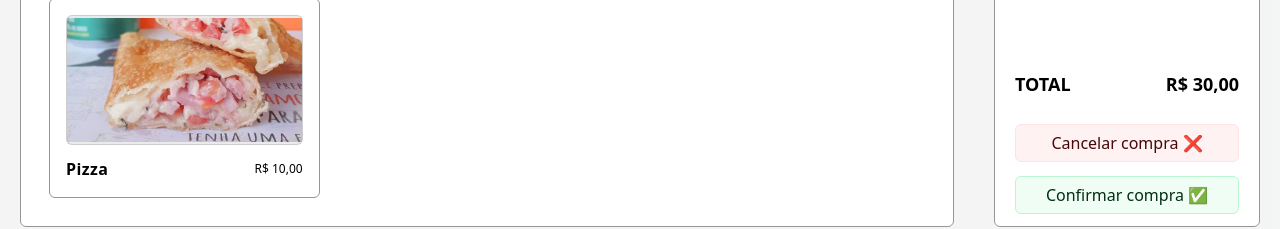
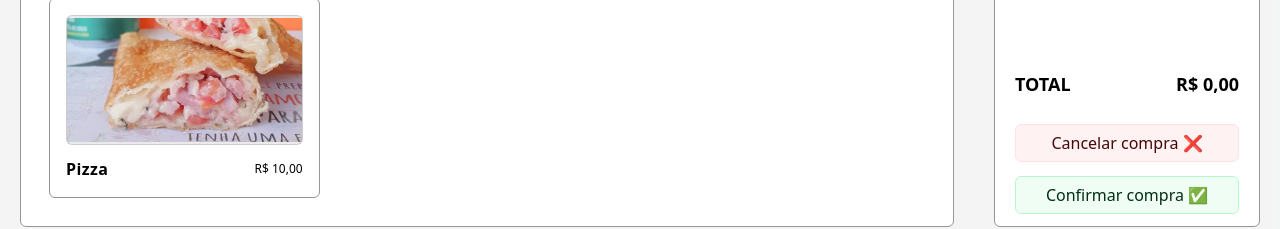
Before and after one commit to annaisabelapont/venda-pasteis, a Next.js app: page /caixa in a window 1280 px wide. Shown: the part 372-601 px from the top of the page. Built offline with nearby package versions, Linux system fonts and the light colour scheme.

Commit message:
feat: total value

```diff
--- a/app/(pages)/caixa/page.tsx
+++ b/app/(pages)/caixa/page.tsx
@@ -2,7 +2,7 @@
 
 import ProdutoButton from "@/app/components/caixa/ProdutoButton";
 import { Produto } from "@/app/lib/types";
-import { useState } from "react";
+import { useEffect, useState } from "react";
 
 export default function Caixa() {
   const produtosList: Produto[] = [
@@ -41,10 +41,24 @@ export default function Caixa() {
     } else {
       setShoppingCart([
         ...shoppingCart,
-        { itemCartId: new Date().getMilliseconds().toString(), quantity: 1, produto },
+        {
+          itemCartId: `${Date.now().toString()}-${Math.random()}-${Math.random()}`,
+          quantity: 1,
+          produto,
+        },
       ]);
     }
   };
+
+  const [totalValue, setTotalValue] = useState(0);
+
+  useEffect(() => {
+    const sumValue = shoppingCart.reduce(
+      (sum, item) => (sum += item.quantity),
+      0
+    );
+    setTotalValue(sumValue);
+  }, [shoppingCart]);
 
   return (
     <div className="flex gap-10 justify-center mt-5">
@@ -79,10 +93,13 @@ export default function Caixa() {
           <div className="flex justify-between mb-3 font-semibold text-lg">
             <span>TOTAL</span>
 
-            <span>R$ 30,00</span>
+            <span>R$ {totalValue * 10},00</span>
           </div>
 
-          <button onClick={() => setShoppingCart([])} className="bg-red-50 border-1 border-red-100 text-red-950 p-1.5 px-3 rounded-md font-medium hover:brightness-97 transition-filter duration-100">
+          <button
+            onClick={() => setShoppingCart([])}
+            className="bg-red-50 border-1 border-red-100 text-red-950 p-1.5 px-3 rounded-md font-medium hover:brightness-97 transition-filter duration-100"
+          >
             Cancelar compra ❌
           </button>
 
```
